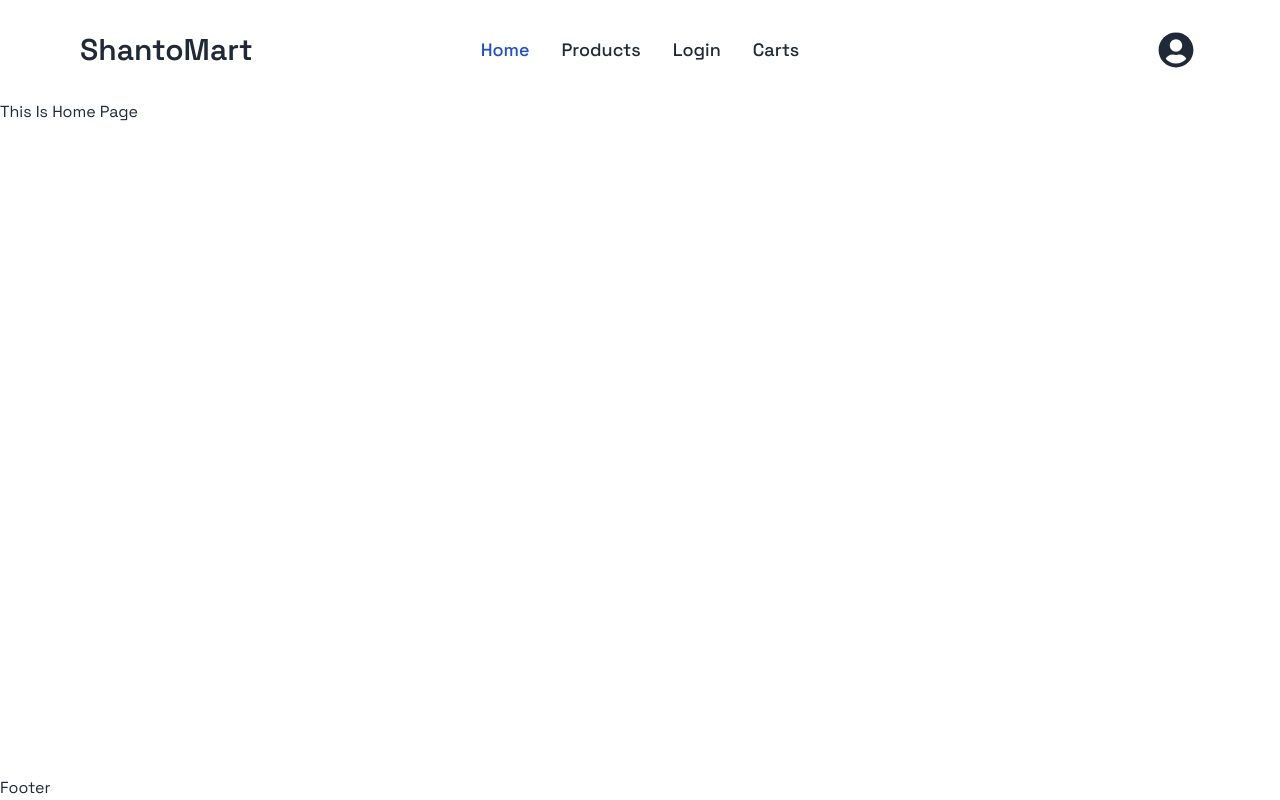
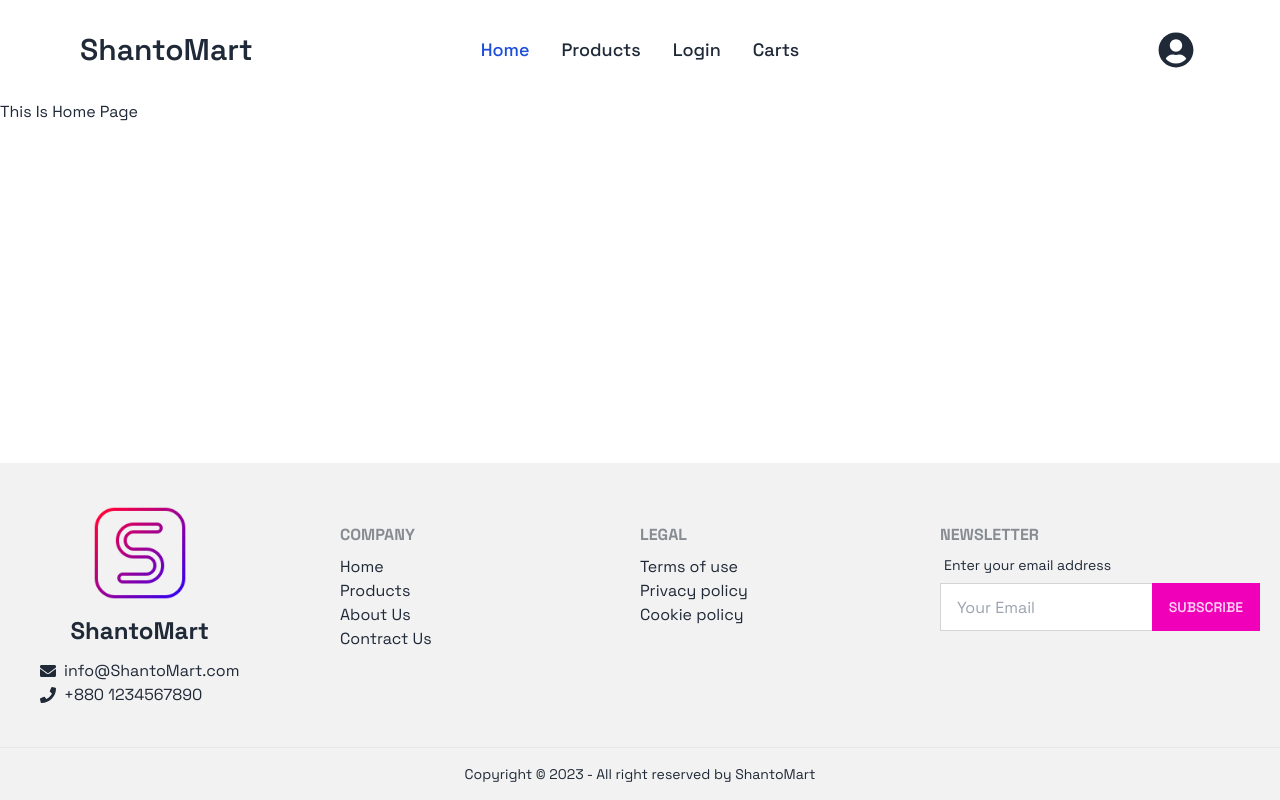
Before and after one commit to mfarhadattari/ShantoMart, a React (Vite) app: page / in a window 1280 px wide. Built offline with nearby package versions, Linux system fonts and the light colour scheme; some icons are missing.

Commit message:
footer section done and added in main Layout

```diff
--- a/package.json
+++ b/package.json
@@ -10,6 +10,7 @@
     "preview": "vite preview"
   },
   "dependencies": {
+    "moment": "^2.29.4",
     "react": "^18.2.0",
     "react-dom": "^18.2.0",
     "react-icons": "^4.10.1",
--- a/src/layout/MainLayout.jsx
+++ b/src/layout/MainLayout.jsx
@@ -1,5 +1,6 @@
 import { Outlet } from "react-router-dom";
 import NavigationBar from "../pages/Shared/NavigationBar";
+import Footer from "../pages/Shared/Footer";
 
 const MainLayout = () => {
   return (
@@ -8,7 +9,7 @@ const MainLayout = () => {
         <NavigationBar></NavigationBar>
         <Outlet></Outlet>
       </div>
-      <footer>Footer</footer>
+      <Footer></Footer>
     </div>
   );
 };
--- /dev/null
+++ b/src/pages/Shared/Footer.jsx
@@ -0,0 +1,76 @@
+import moment from "moment/moment";
+import { FaEnvelope, FaPhone } from "react-icons/fa";
+import { Link } from "react-router-dom";
+
+const Footer = () => {
+  return (
+    <footer className="bg-base-200">
+      <div className="p-10 text-base-content text-center md:text-left grid grid-cols-1 md:grid-cols-2 space-y-5 lg:grid-cols-4 justify-between">
+        <div className="w-fit flex flex-col items-center mx-auto md:mx-0 gap-3">
+          <img src="/icon.png" className="h-[100px] w-[100px]" alt="" />
+          <h1 className="text-2xl font-bold">ShantoMart</h1>
+          <div>
+            <p className="flex gap-2 items-center text-base">
+              <FaEnvelope></FaEnvelope>info@ShantoMart.com
+            </p>
+            <p className="flex gap-2 items-center text-base">
+              <FaPhone></FaPhone>+880 1234567890
+            </p>
+          </div>
+        </div>
+        <div className="flex flex-col">
+          <span className="footer-title">Company</span>
+
+          <Link to="/" className="link link-hover">
+            Home
+          </Link>
+          <Link to="/products" className="link link-hover">
+            Products
+          </Link>
+          <Link to="#" className="link link-hover">
+            About Us
+          </Link>
+          <Link to="#" className="link link-hover">
+            Contract Us
+          </Link>
+        </div>
+        <div className="flex flex-col">
+          <span className="footer-title">Legal</span>
+          <a className="link link-hover">Terms of use</a>
+          <a className="link link-hover">Privacy policy</a>
+          <a className="link link-hover">Cookie policy</a>
+        </div>
+        <div>
+          <span className="footer-title">Newsletter</span>
+          <form
+            className="form-control w-80"
+            onSubmit={(e) => e.preventDefault()}
+          >
+            <label className="label">
+              <span className="label-text">Enter your email address</span>
+            </label>
+            <div className="relative">
+              <input
+                type="email"
+                placeholder="Your Email"
+                required
+                className="input input-bordered rounded-none w-full pr-16"
+              />
+              <button className="absolute top-0 right-0 h-full btn btn-secondary rounded-none">
+                Subscribe
+              </button>
+            </div>
+          </form>
+        </div>
+      </div>
+      <div className="footer footer-center p-4 text-base-content border-t">
+        <p>
+          Copyright © {moment().format("YYYY")} - All right reserved by
+          ShantoMart
+        </p>
+      </div>
+    </footer>
+  );
+};
+
+export default Footer;
```
Also changed, not shown: 1 other file (tests, documents, lock files or other folders).
